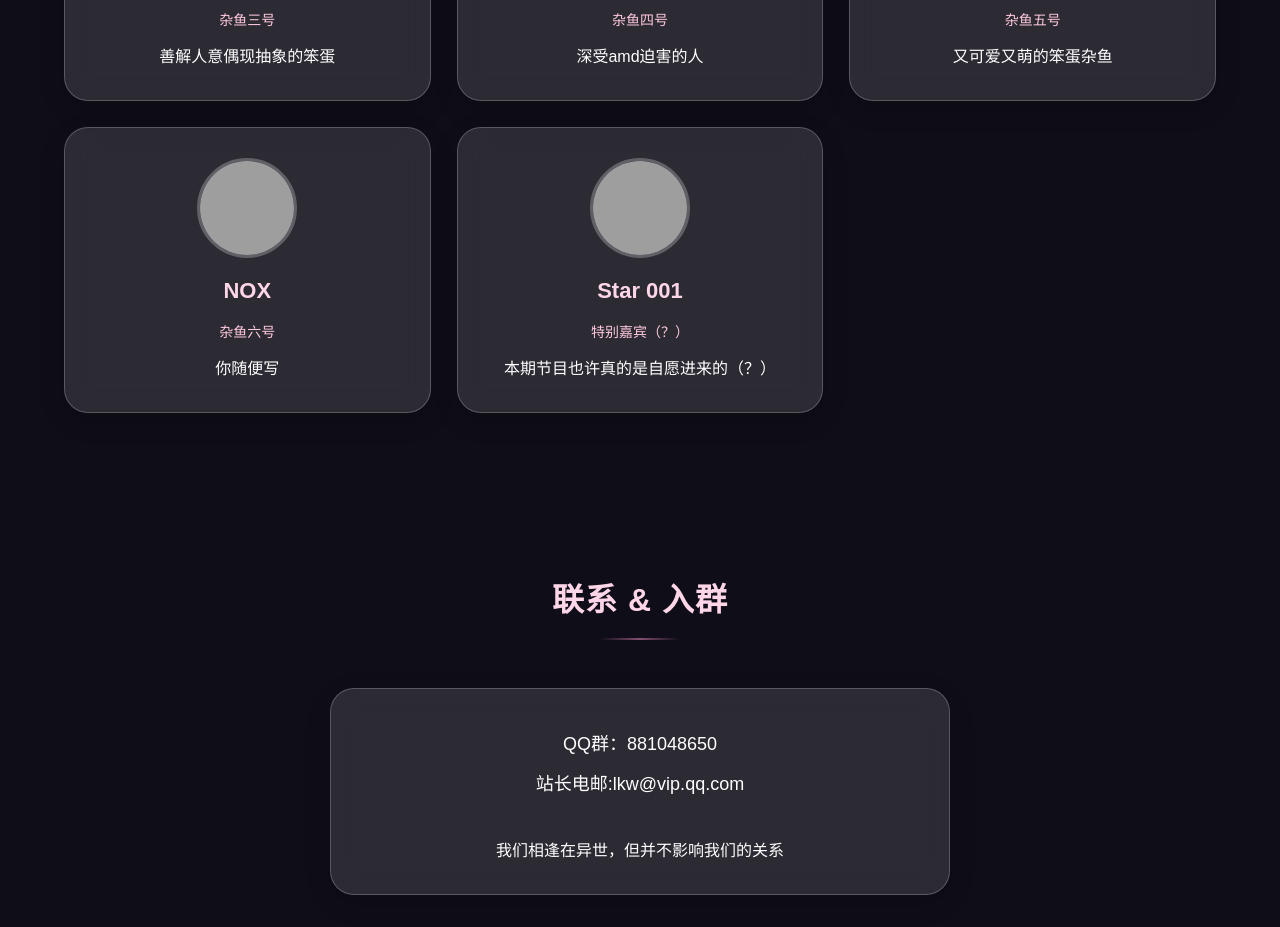
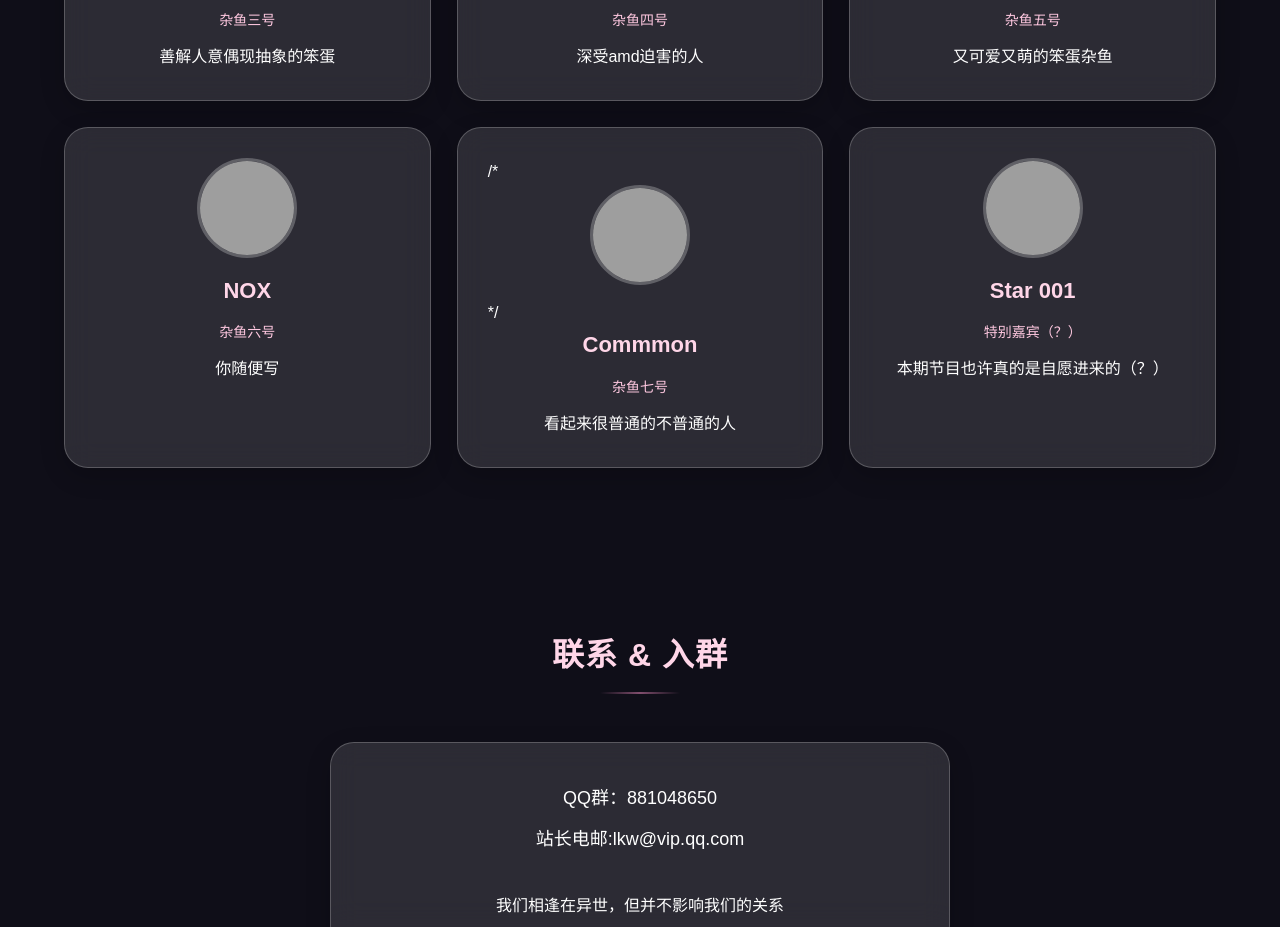
Before and after one commit to qirvmo/abc, a plain HTML site: page index.html in a window 1280 px wide. Shown: the part 1909-2836 px from the top of the page. Drawn offline with Linux system fonts and the light colour scheme; grey boxes are pictures that could not be loaded; a script that the page names is missing.

Commit message:
Update index.html

```diff
--- a/index.html
+++ b/index.html
@@ -406,6 +406,13 @@ footer a{
       <p style="text-align:center">你随便写</p>
     </div>
     <div class="card">
+     /* <img class="member-avatar" src="https://pan.suyanw.cn/view.php/4788a0874dd8e6d50acb99a94d7998ce.jpg">
+     */
+      <h3 style="text-align:center">Commmon</h3>
+      <div class="member-tag">杂鱼七号</div>
+      <p style="text-align:center">看起来很普通的不普通的人</p>
+    </div>
+    <div class="card">
       <img class="member-avatar" src="https://q.qlogo.cn/g?b=qq&nk=3147573003&s=640">
       <h3 style="text-align:center">Star 001</h3>
       <div class="member-tag">特别嘉宾（？）</div>
```
